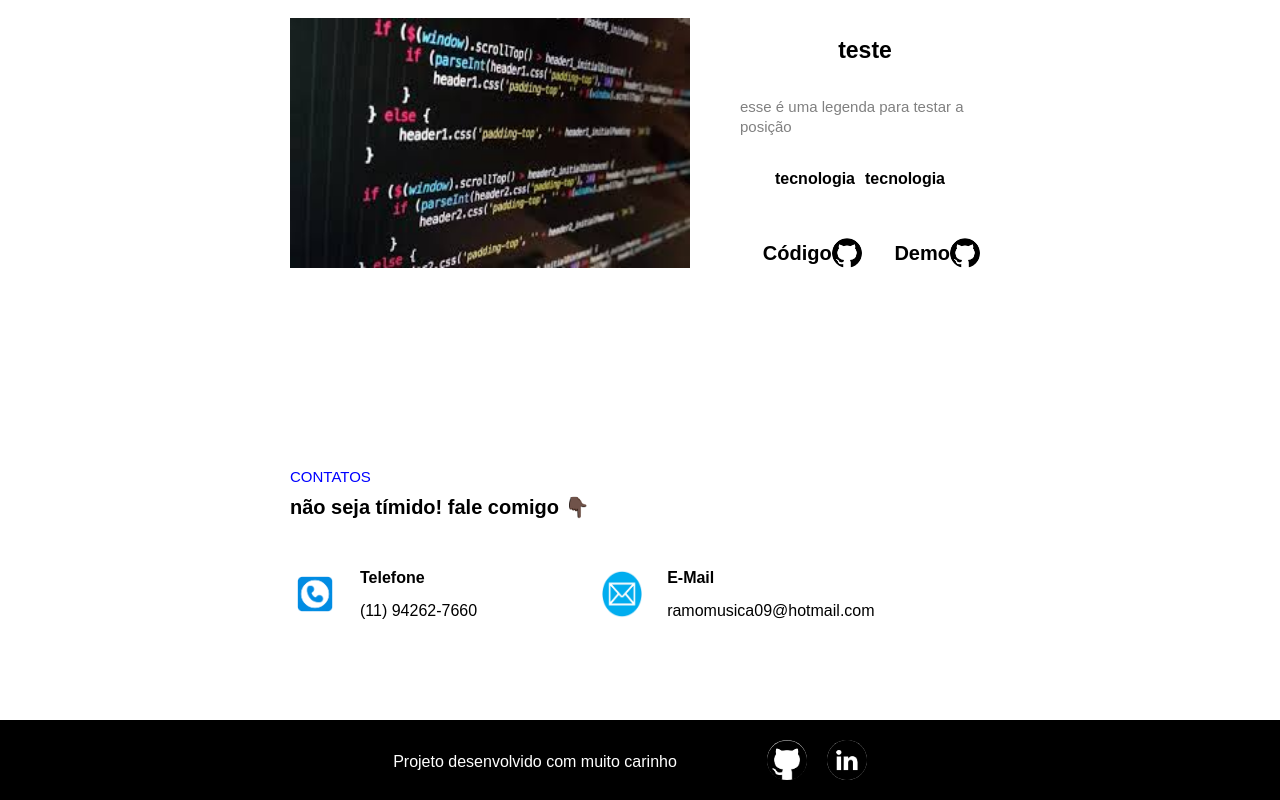
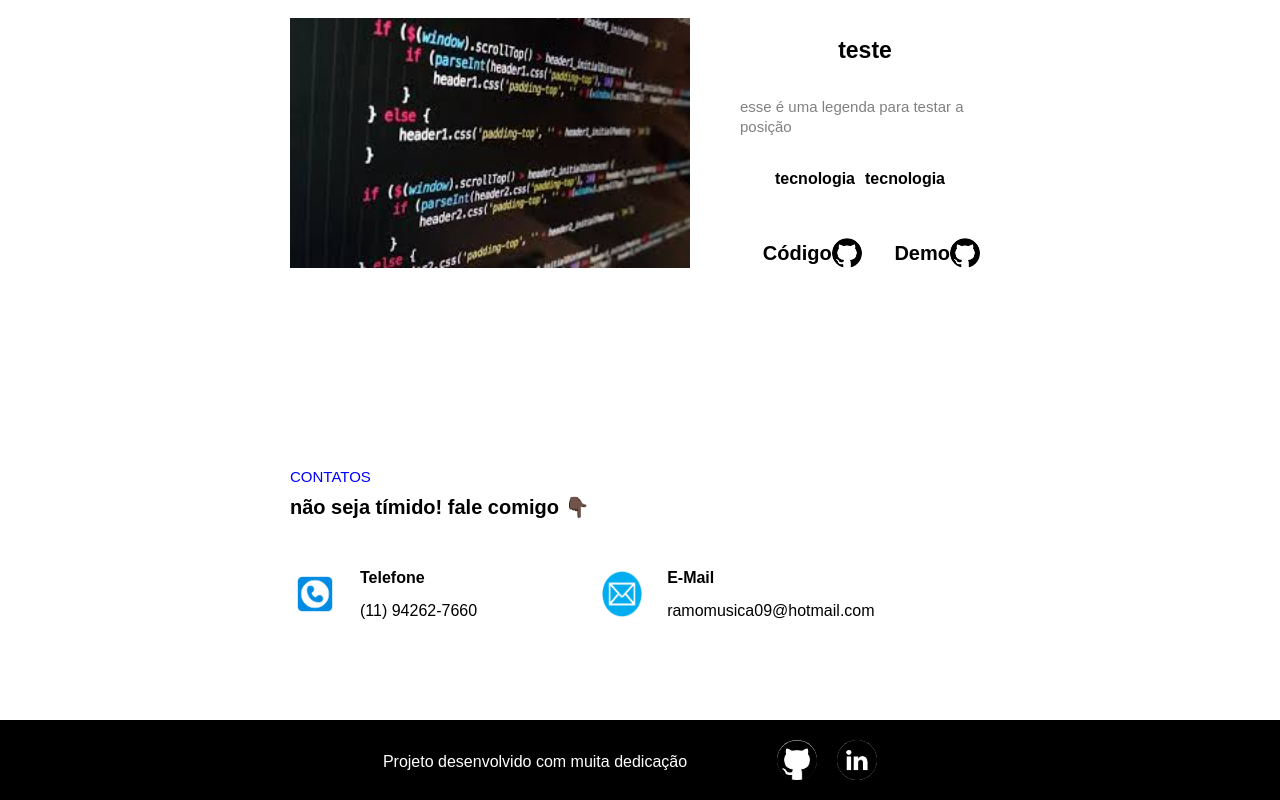
Before and after one commit to Ramom-Gomes/Meu-Portfolio, a React (Vite) app: page / in a window 1280 px wide. Shown: the part 2087-2887 px from the top of the page. Built offline with nearby package versions, Linux system fonts and the light colour scheme.

Commit message:
final-atualizacoes

```diff
--- a/src/App.jsx
+++ b/src/App.jsx
@@ -145,7 +145,7 @@ const app = () => {
         </section>
         <div  className="faixa">
           <div className="faixalocal">
-            <p className="mensagemfinal">Projeto desenvolvido com muito carinho</p>
+            <p className="mensagemfinal">Projeto desenvolvido com muita dedicação</p>
             <a target={"_blank"} href="https://github.com/Ramom-Gomes"><img className="redesimagemfinal" src={FotoGit} alt="" /></a>
             <a target={"_blank"} href="https://www.linkedin.com/in/ramomgomes/"><img className="redesimagemfinal" src={FotoLin} alt="" /></a>
           </div>
```
